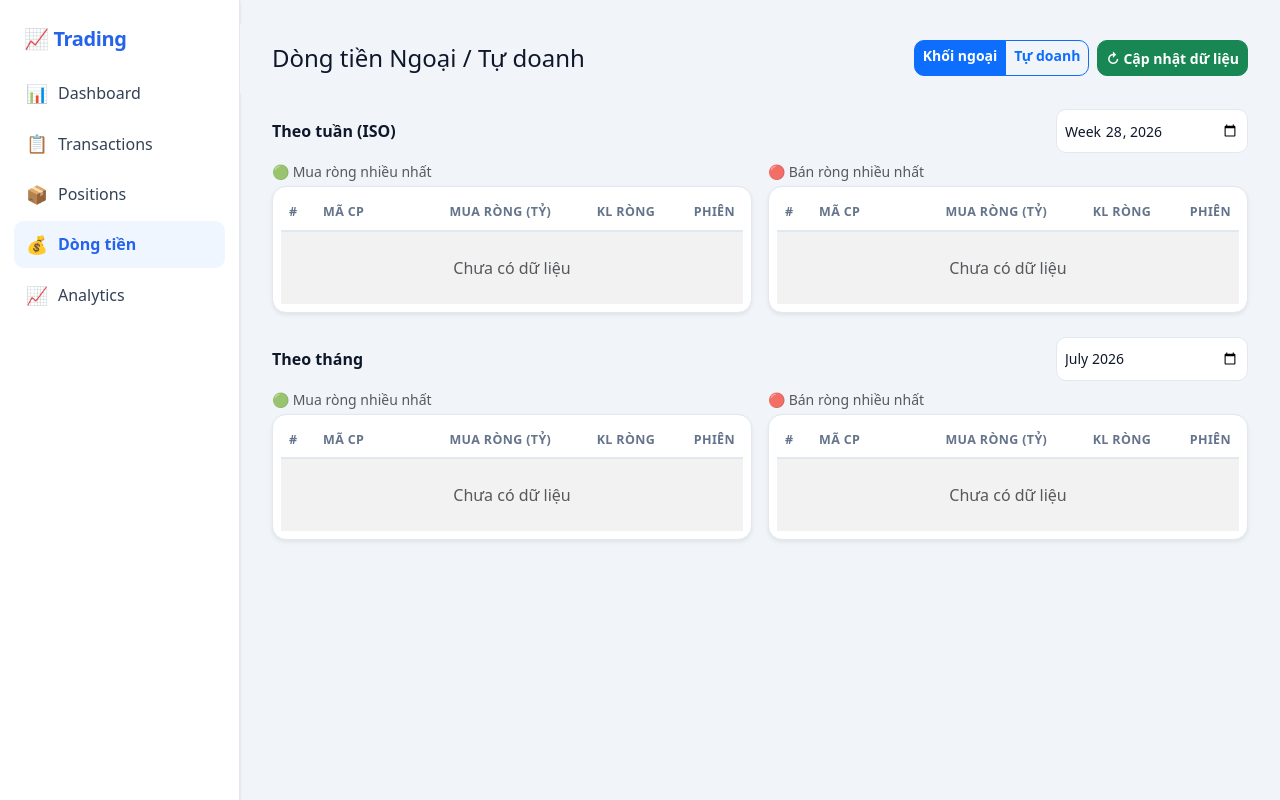
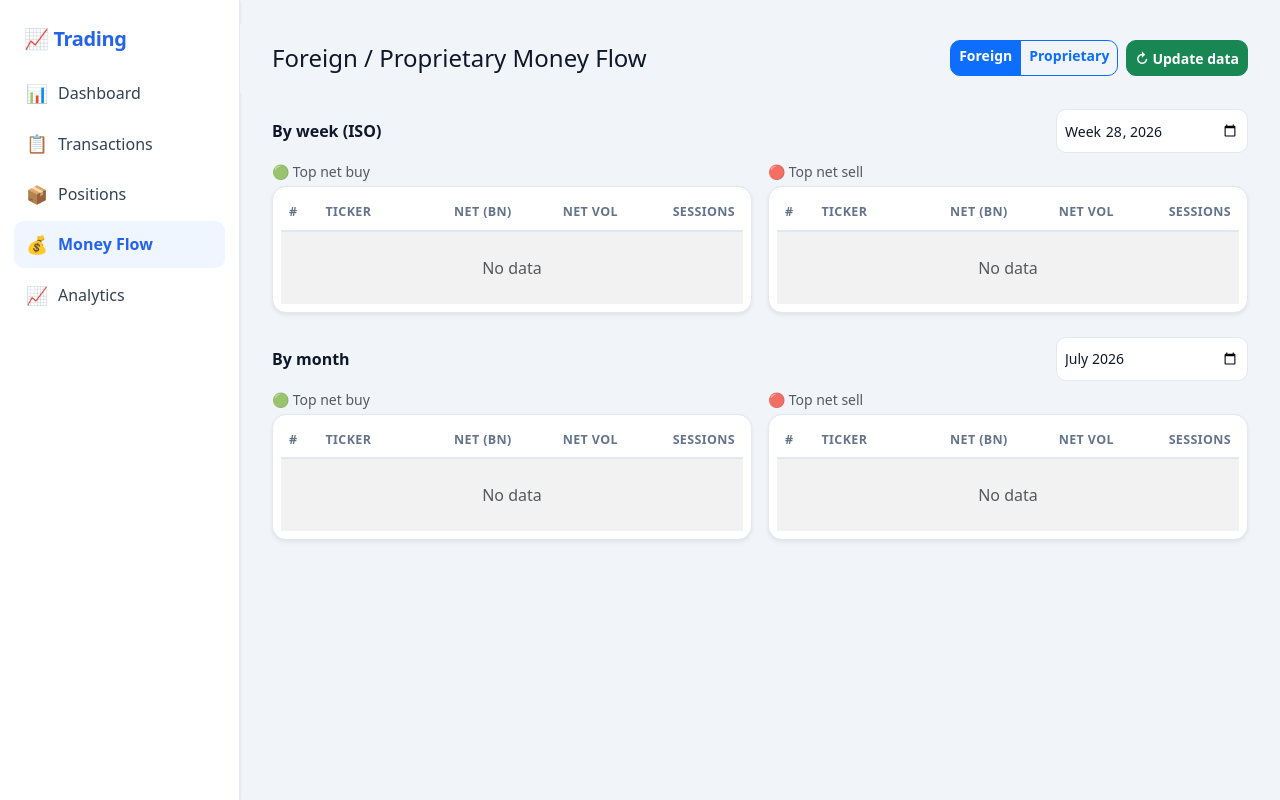
Before and after one commit to khanhkv14/trading_management, a Flask app: page /market-flows?khoi=foreign in a window 1280 px wide. Run offline with Flask 3, Linux system fonts and the light colour scheme; the visitor is signed in with stand-in values (Sample User, id 1); tables that the repository leaves empty hold one stand-in row (values such as "Sample post"); some libraries are stand-ins or nearby versions.

Commit message:
chuyen text giao dien tinh nang dong tien sang tieng Anh
- Sidebar, tieu de, nut, header bang, flash message, loi API -> English
- Giu nguyen comment code tieng Viet (dong bo phan con lai cua codebase)

Co-Authored-By: Claude Opus 4.8 <noreply@anthropic.com>

```diff
--- a/app/main.py
+++ b/app/main.py
@@ -345,7 +345,7 @@ def api_market_trend():
         return jsonify({"ok": False, "error": str(e)}), 400
     except Exception as e:  # noqa: BLE001 - chốt chặn cuối, tránh 500 trần
         log.exception("market-trend lỗi không mong đợi")
-        return jsonify({"ok": False, "error": "Lỗi máy chủ khi thống kê dòng tiền"}), 500
+        return jsonify({"ok": False, "error": "Server error while computing money flow"}), 500
 
 
 @main_bp.route("/market-flows")
@@ -406,12 +406,12 @@ def market_flows_update():
     try:
         res = ingest_range(db, start, today)
         db.commit()
-        flash(f"Đã cập nhật dòng tiền: {res['so_phien']} phiên "
+        flash(f"Money flow updated: {res['so_phien']} sessions "
               f"({res['tu_ngay']} → {res['den_ngay']}).")
     except Exception:  # noqa: BLE001 - không để lỗi nạp làm sập trang
         db.rollback()
         log.exception("market_flows_update lỗi khi nạp dữ liệu")
-        flash("Cập nhật dòng tiền thất bại — xem log máy chủ.")
+        flash("Money flow update failed — check server logs.")
 
     return redirect(_safe_next(request.form.get("next")) or url_for("main.market_flows"))
 
--- a/app/market_flows.py
+++ b/app/market_flows.py
@@ -59,14 +59,14 @@ def week_range(value):
     KHÔNG dùng %Y/%W vì đó là tuần bắt đầu từ Chủ Nhật/khác chuẩn ISO."""
     m = _WEEK_RE.match((value or "").strip())
     if not m:
-        raise InvalidPeriod(f"Tuần không hợp lệ: {value!r} (đúng dạng '2026-W28')")
+        raise InvalidPeriod(f"Invalid week: {value!r} (expected '2026-W28')")
     year, week = int(m.group(1)), int(m.group(2))
     if not 1 <= week <= 53:
-        raise InvalidPeriod(f"Số tuần ngoài phạm vi 1..53: {value!r}")
+        raise InvalidPeriod(f"Week number out of range 1..53: {value!r}")
     try:
         monday = datetime.strptime(f"{year:04d}-W{week:02d}-1", "%G-W%V-%u").date()
     except ValueError as e:
-        raise InvalidPeriod(f"Tuần không tồn tại: {value!r}") from e
+        raise InvalidPeriod(f"Week does not exist: {value!r}") from e
     sunday = monday + timedelta(days=6)
     return monday.isoformat(), sunday.isoformat()
 
@@ -75,10 +75,10 @@ def month_range(value):
     """'YYYY-MM' -> (ngày đầu tháng, ngày cuối tháng) dạng 'YYYY-MM-DD'."""
     m = _MONTH_RE.match((value or "").strip())
     if not m:
-        raise InvalidPeriod(f"Tháng không hợp lệ: {value!r} (đúng dạng '2026-07')")
+        raise InvalidPeriod(f"Invalid month: {value!r} (expected '2026-07')")
     year, month = int(m.group(1)), int(m.group(2))
     if not 1 <= month <= 12:
-        raise InvalidPeriod(f"Tháng ngoài phạm vi 1..12: {value!r}")
+        raise InvalidPeriod(f"Month out of range 1..12: {value!r}")
     last = calendar.monthrange(year, month)[1]
     return f"{year:04d}-{month:02d}-01", f"{year:04d}-{month:02d}-{last:02d}"
 
@@ -89,7 +89,7 @@ def period_range(period_type, value):
         return week_range(value)
     if period_type == "monthly":
         return month_range(value)
-    raise InvalidPeriod(f"type không hợp lệ: {period_type!r} (dùng 'weekly'/'monthly')")
+    raise InvalidPeriod(f"Invalid type: {period_type!r} (use 'weekly'/'monthly')")
 
 
 def aggregate(db, period_type, value, khoi="foreign", limit=20):
@@ -106,7 +106,7 @@ def aggregate(db, period_type, value, khoi="foreign", limit=20):
     cắt tiện dụng top_mua_rong / top_ban_rong.
     """
     if khoi not in KHOI_PREFIX:
-        raise InvalidPeriod(f"khoi không hợp lệ: {khoi!r} (dùng 'foreign'/'prop')")
+        raise InvalidPeriod(f"Invalid khoi: {khoi!r} (use 'foreign'/'prop')")
     pfx = KHOI_PREFIX[khoi]
     start, end = period_range(period_type, value)
 
--- a/app/templates/base.html
+++ b/app/templates/base.html
@@ -25,7 +25,7 @@
     <a class="side-link {{ 'active' if is_dash }}" data-spa href="{{ url_for('main.dashboard') }}"><span class="ico">📊</span> Dashboard</a>
     <a class="side-link {{ 'active' if is_tx }}"   data-spa href="{{ url_for('main.transactions') }}"><span class="ico">📋</span> Transactions</a>
     <a class="side-link {{ 'active' if is_pos }}"  data-spa href="{{ url_for('main.positions') }}"><span class="ico">📦</span> Positions</a>
-    <a class="side-link {{ 'active' if is_flow }}" data-spa href="{{ url_for('main.market_flows') }}"><span class="ico">💰</span> Dòng tiền</a>
+    <a class="side-link {{ 'active' if is_flow }}" data-spa href="{{ url_for('main.market_flows') }}"><span class="ico">💰</span> Money Flow</a>
     <a class="side-link {{ 'active' if is_rep }}"  data-spa href="{{ url_for('main.report') }}"><span class="ico">📈</span> Analytics</a>
   </nav>
 </aside>
--- a/app/templates/market_flows.html
+++ b/app/templates/market_flows.html
@@ -6,10 +6,10 @@
     <div class="table-responsive">
       <table class="table table-hover table-striped align-middle w-100">
         <thead><tr>
-          <th>#</th><th>Mã CP</th>
-          <th class="text-end">Mua ròng (tỷ)</th>
-          <th class="text-end">KL ròng</th>
-          <th class="text-end">Phiên</th>
+          <th>#</th><th>Ticker</th>
+          <th class="text-end">Net (bn)</th>
+          <th class="text-end">Net vol</th>
+          <th class="text-end">Sessions</th>
         </tr></thead>
         <tbody class="mf-body" data-kind="{{ kind }}">
         {% for x in items %}
@@ -21,7 +21,7 @@
             <td class="text-end text-muted">{{ x.so_phien }}</td>
           </tr>
         {% endfor %}
-        {% if not items %}<tr><td colspan="5" class="text-center text-muted py-4">Chưa có dữ liệu</td></tr>{% endif %}
+        {% if not items %}<tr><td colspan="5" class="text-center text-muted py-4">No data</td></tr>{% endif %}
         </tbody>
       </table>
     </div>
@@ -31,20 +31,20 @@
 
 {% block content %}
 <div class="view-header d-flex align-items-center justify-content-between flex-wrap gap-2">
-  <h4 class="mb-0">Dòng tiền Ngoại / Tự doanh</h4>
+  <h4 class="mb-0">Foreign / Proprietary Money Flow</h4>
   <div class="d-flex align-items-center flex-wrap gap-2">
     <!-- Đổi khối: điều hướng SPA giữ nguyên bộ máy trang. -->
     <div class="btn-group" role="group">
       <a class="btn btn-sm {{ 'btn-primary' if khoi=='foreign' else 'btn-outline-primary' }}" data-spa
-         href="{{ url_for('main.market_flows', khoi='foreign') }}">Khối ngoại</a>
+         href="{{ url_for('main.market_flows', khoi='foreign') }}">Foreign</a>
       <a class="btn btn-sm {{ 'btn-primary' if khoi=='prop' else 'btn-outline-primary' }}" data-spa
-         href="{{ url_for('main.market_flows', khoi='prop') }}">Tự doanh</a>
+         href="{{ url_for('main.market_flows', khoi='prop') }}">Proprietary</a>
     </div>
     <!-- Nút Cập nhật: POST -> nạp dữ liệu tới hôm nay -> reload (không cần internet,
          chạy được cả trên PythonAnywhere free). -->
     <form method="post" action="{{ url_for('main.market_flows_update') }}" style="margin:0;">
       <input type="hidden" name="next" value="{{ url_for('main.market_flows', khoi=khoi) }}">
-      <button type="submit" class="btn btn-sm btn-success">↻ Cập nhật dữ liệu</button>
+      <button type="submit" class="btn btn-sm btn-success">↻ Update data</button>
     </form>
   </div>
 </div>
@@ -55,34 +55,34 @@
 
   <!-- ================= TUẦN ================= -->
   <div class="d-flex align-items-center justify-content-between flex-wrap gap-2 mt-3 mb-2">
-    <b>Theo tuần (ISO)</b>
+    <b>By week (ISO)</b>
     <input type="week" id="mf-week" class="form-control form-control-sm" style="max-width:12rem"
            value="{{ default_week }}">
   </div>
   <div class="row g-3">
     <div class="col-12 col-lg-6">
-      <div class="text-muted small mb-1">🟢 Mua ròng nhiều nhất</div>
+      <div class="text-muted small mb-1">🟢 Top net buy</div>
       {{ rank_table(week_data.top_mua_rong if week_data else [], 'week-buy') }}
     </div>
     <div class="col-12 col-lg-6">
-      <div class="text-muted small mb-1">🔴 Bán ròng nhiều nhất</div>
+      <div class="text-muted small mb-1">🔴 Top net sell</div>
       {{ rank_table(week_data.top_ban_rong if week_data else [], 'week-sell') }}
     </div>
   </div>
 
   <!-- ================= THÁNG ================= -->
   <div class="d-flex align-items-center justify-content-between flex-wrap gap-2 mt-4 mb-2">
-    <b>Theo tháng</b>
+    <b>By month</b>
     <input type="month" id="mf-month" class="form-control form-control-sm" style="max-width:12rem"
            value="{{ default_month }}">
   </div>
   <div class="row g-3 mb-3">
     <div class="col-12 col-lg-6">
-      <div class="text-muted small mb-1">🟢 Mua ròng nhiều nhất</div>
+      <div class="text-muted small mb-1">🟢 Top net buy</div>
       {{ rank_table(month_data.top_mua_rong if month_data else [], 'month-buy') }}
     </div>
     <div class="col-12 col-lg-6">
-      <div class="text-muted small mb-1">🔴 Bán ròng nhiều nhất</div>
+      <div class="text-muted small mb-1">🔴 Top net sell</div>
       {{ rank_table(month_data.top_ban_rong if month_data else [], 'month-sell') }}
     </div>
   </div>
@@ -112,7 +112,7 @@
 
   function rowsHTML(items) {
     if (!items || !items.length)
-      return '<tr><td colspan="5" class="text-center text-muted py-4">Chưa có dữ liệu</td></tr>';
+      return '<tr><td colspan="5" class="text-center text-muted py-4">No data</td></tr>';
     return items.map(function (x, i) {
       var cls = x.net_gt >= 0 ? 'win' : 'loss';
       return '<tr><td class="text-muted">' + (i + 1) + '</td>' +
```
Also changed, not shown: app/templates/dashboard.html (+8 -8 lines).
